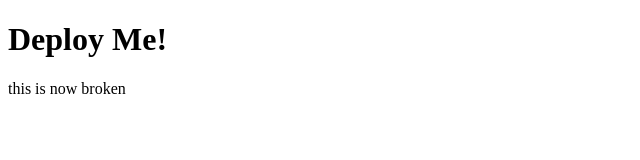
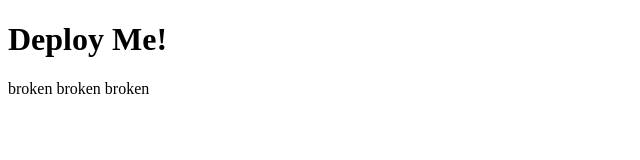
Before and after one commit to justinvoelkel/deploy-tests, a website: page index.html in a window 1280 px wide. Shown: the full height of the page, 0-640 px from the left. Drawn offline with Linux system fonts and the light colour scheme.

Commit message:
adding breaking change

```diff
--- a/index.html
+++ b/index.html
@@ -8,7 +8,6 @@
 </head>
 <body>
     <h1>Deploy Me!</h1>
-    <p>this is now broken</p>
-
+    <p>broken broken broken</p>
 </body>
 </html>
```
